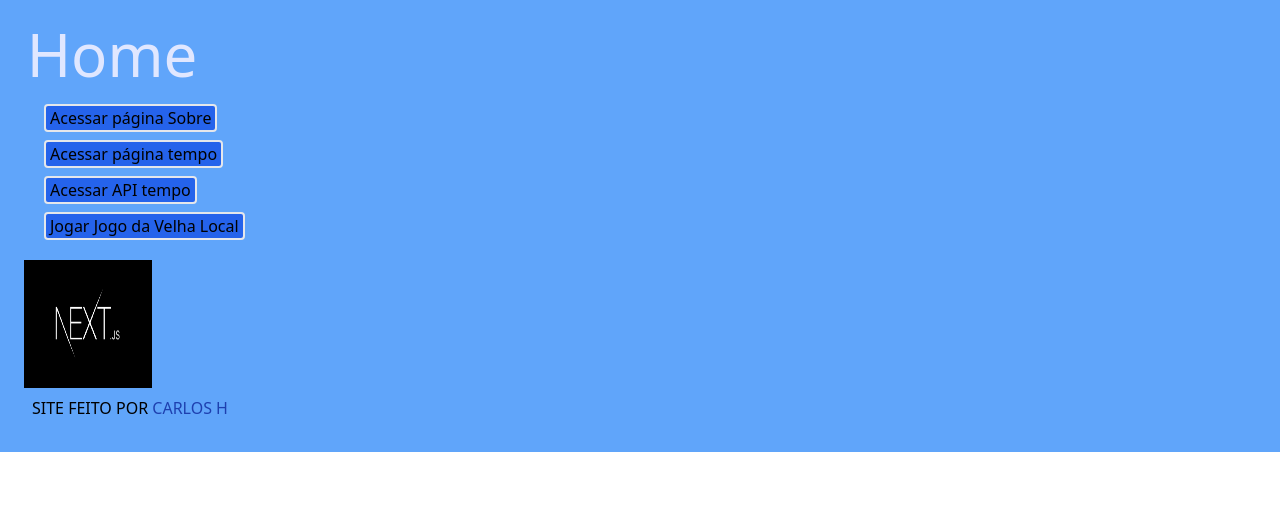
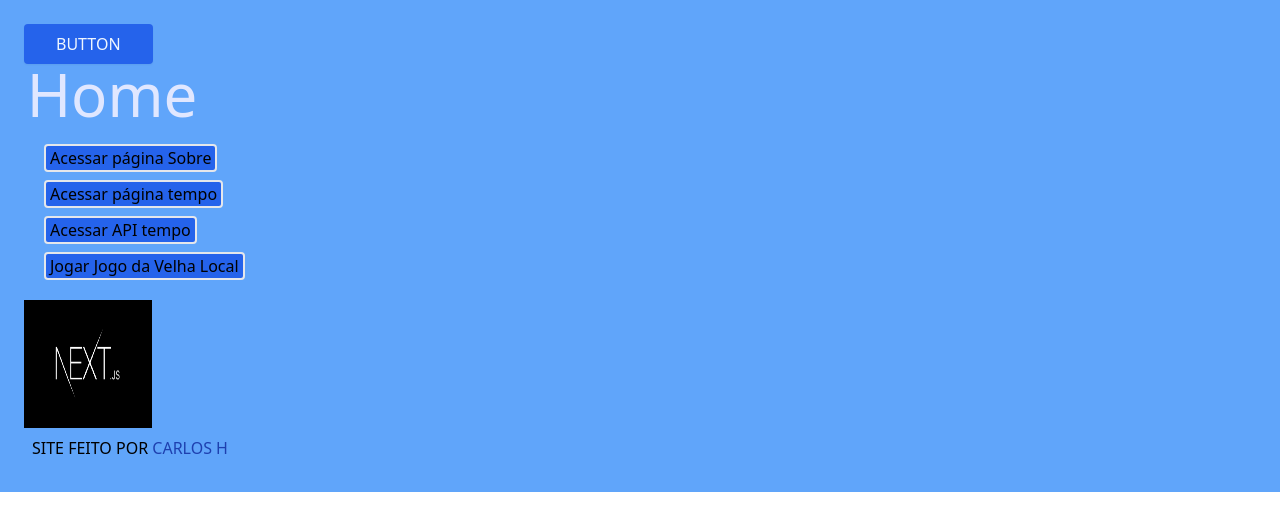
Before and after one commit to riquinhuw/nextestudo, a Next.js app: page / in a window 1280 px wide. Shown: the top 530 px of the page. Built offline with nearby package versions, Linux system fonts and the light colour scheme.

Commit message:
minor changes

```diff
--- a/components/header/Header.jsx
+++ b/components/header/Header.jsx
@@ -6,28 +6,7 @@ import Link from 'next/link';
 const Header = ({ props }) => {
   return (
     <>
-      <nav className="navbar navbar-expand-lg p-2">
-        <Link href="/">
-          <a className="nav-item nav-link">Home</a>
-        </Link>
-        <Link href="/about">
-          <a className="nav-item nav-link">About</a>
-        </Link>
-        {/* <Link href="/forever">
-          <a className="nav-item nav-link">Forever</a>
-        </Link> */}
-        {/* <a href="/non-existing" className="nav-item nav-link">
-          Non Existing Page
-        </a> */}
-        {/* <span className="align-self-center ml-auto">
-          <DarkModeToggle />
-        </span> */}
-      </nav>
-      <style jsx>{`
-        a {
-          margin: 0 10px 0 0;
-        }
-      `}</style>
+      <button class="uppercase px-8 py-2 rounded bg-blue-600 text-blue-50 max-w-max shadow-sm hover:shadow-lg">button</button>
     </>
   );
 };
--- a/pages/about.js
+++ b/pages/about.js
@@ -20,7 +20,7 @@ export default function About(props) {
   }
 
   return (
-    <Layout title="Next.js with JWT Authentication | About Page">
+    <Layout title="Site do Carlos | Sobre">
       <div className="container">
         <main>
           <h1 className="title">About Page</h1>
--- a/pages/index.js
+++ b/pages/index.js
@@ -1,9 +1,11 @@
 import Link from 'next/link';
-
+import Header from '../components/header/Header';
 
 
 function Home(){
-    return (<div class="max-h-full w-full p-6 bg-blue-400">
+    return (
+    <div class="max-h-full w-full p-6 bg-blue-400">
+        <Header></Header>
         <h1 class="h-50 w-44  text-indigo-100 text-6xl text-center">Home</h1>
 
         <div class="p-3" >
@@ -45,7 +47,8 @@ function Home(){
             </div>
 
         </div>
-    </div>)
+    </div>
+    )
 }
 
 export default Home
--- a/pages/login.js
+++ b/pages/login.js
@@ -209,7 +209,7 @@ export default function Home(props) {
   }
 
   return (
-    <Layout title="Next.js with JWT Authentication | Home Page">
+    <Layout title="Pagina do Carlos | Home Page">
       <div className="container">
         <main>
           <h1 className="title">
```
Also changed, not shown: 1 other file (tests, documents, lock files or other folders).
